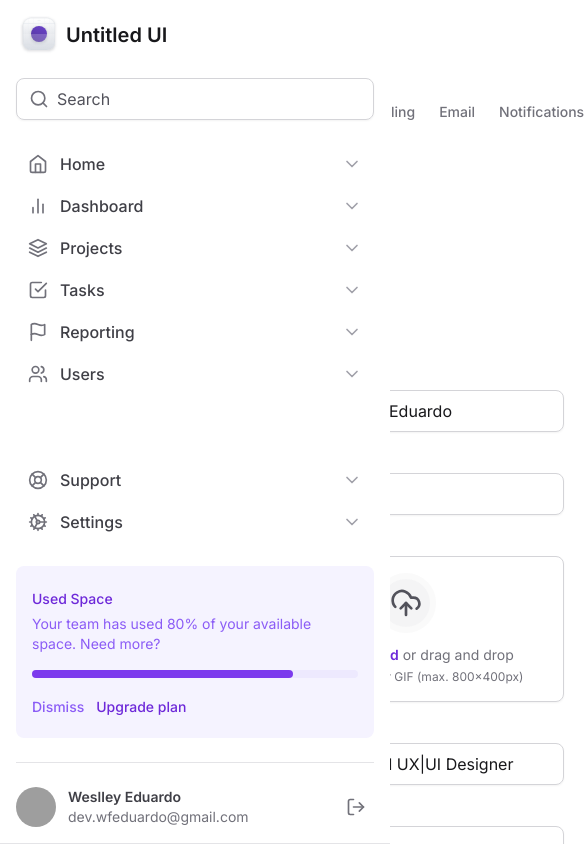
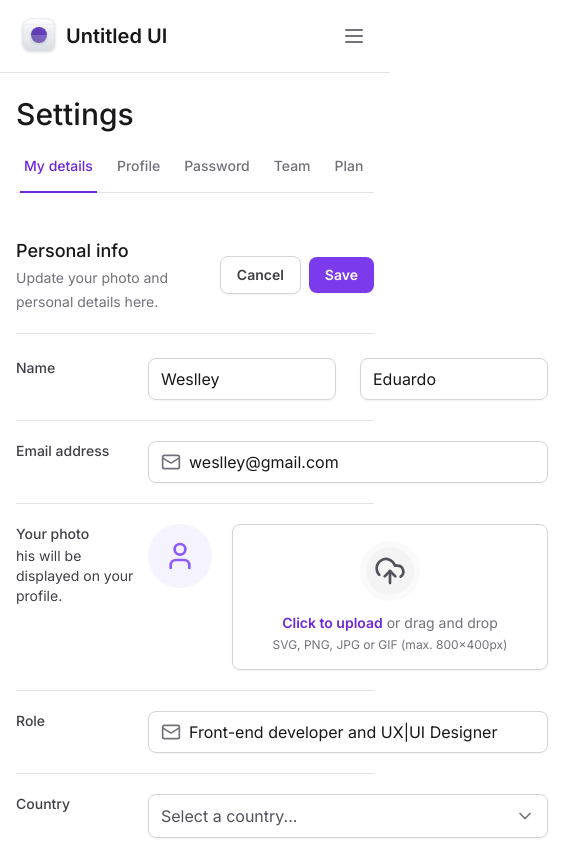
Before and after one commit to Wesed/ignite-tailwind, a Next.js app: page / in a window 390 px wide. Shown: the top 844 px of the page, 585 px wide, since content can reach past the window. Built offline with nearby package versions, Linux system fonts and the light colour scheme; grey boxes are pictures that could not be loaded.

Commit message:
responsividade na tab: usando o react-scroll-area do radix

```diff
--- a/package.json
+++ b/package.json
@@ -10,6 +10,8 @@
   },
   "dependencies": {
     "@formkit/auto-animate": "^0.7.0",
+    "@radix-ui/react-collapsible": "^1.0.3",
+    "@radix-ui/react-scroll-area": "^1.0.4",
     "@radix-ui/react-select": "^1.2.2",
     "@radix-ui/react-tabs": "^1.0.4",
     "@types/node": "20.4.9",
--- a/src/app/layout.tsx
+++ b/src/app/layout.tsx
@@ -18,9 +18,11 @@
   return (
     <html lang="en">
       <body className={inter.className}>
-        <div className="grid min-h-screen grid-cols-app">
+        <div className="min-h-screen lg:grid lg:grid-cols-app">
           <Sidebar />
-          <main className="px-8 pb-12 pt-8">{children}</main>
+          <main className="px-4 pb-12 pt-24 lg:col-start-2 lg:px-8 lg:pt-8">
+            {children}
+          </main>
         </div>
       </body>
     </html>
--- a/src/components/SettingsTabs/TabItem.tsx
+++ b/src/components/SettingsTabs/TabItem.tsx
@@ -15,7 +15,7 @@
       value={value}
       className="group relative px-1 pb-4 text-sm font-medium text-zinc-500 hover:text-violet-700 data-[state=active]:text-violet-700"
     >
-      <span className="rounded group-focus-visible:ring-2 group-focus-visible:ring-violet-400 group-focus-visible:ring-offset-4">
+      <span className="whitespace-nowrap rounded group-focus-visible:ring-2 group-focus-visible:ring-violet-400 group-focus-visible:ring-offset-4">
         {/* focus-within:border-violet-500 focus-within:shadow-sm focus-within:ring-2 focus-within:ring-violet-50 */}
         {title}
       </span>
--- a/src/components/SettingsTabs/index.tsx
+++ b/src/components/SettingsTabs/index.tsx
@@ -1,6 +1,7 @@
 'use client'
 import { useState } from 'react'
 import * as Tabs from '@radix-ui/react-tabs'
+import * as ScrollArea from '@radix-ui/react-scroll-area'
 import { TabItem } from './TabItem'
 
 export function SettingsTabs() {
@@ -8,7 +9,9 @@
 
   return (
     <Tabs.Root value={currentTab} onValueChange={setCurrentTab}>
-      <Tabs.List className="mt-6 flex w-full items-center gap-4 border-b border-zinc-200">
+      <ScrollArea.Root className="w-full" type="scroll">
+        <ScrollArea.Viewport className="w-full overflow-x-scroll">
+          <Tabs.List className=" mt-6 flex w-full items-center gap-4 border-b border-zinc-200 px-1">
             <TabItem
               value="tab1"
               title="My details"
@@ -24,8 +27,16 @@
               title="Password"
               isSelected={currentTab === 'tab3'}
             />
-        <TabItem value="tab4" title="Team" isSelected={currentTab === 'tab4'} />
-        <TabItem value="tab5" title="Plan" isSelected={currentTab === 'tab5'} />
+            <TabItem
+              value="tab4"
+              title="Team"
+              isSelected={currentTab === 'tab4'}
+            />
+            <TabItem
+              value="tab5"
+              title="Plan"
+              isSelected={currentTab === 'tab5'}
+            />
             <TabItem
               value="tab6"
               title="Billing"
@@ -52,6 +63,15 @@
               isSelected={currentTab === 'tab10'}
             />
           </Tabs.List>
+        </ScrollArea.Viewport>
+
+        <ScrollArea.Scrollbar
+          className="flex h-0.5 translate-y-1.5 touch-none select-none flex-col bg-zinc-100"
+          orientation="horizontal"
+        >
+          <ScrollArea.Thumb className="relative flex-1 rounded-lg bg-zinc-300" />
+        </ScrollArea.Scrollbar>
+      </ScrollArea.Root>
     </Tabs.Root>
   )
 }
--- a/src/components/Sidebar/index.tsx
+++ b/src/components/Sidebar/index.tsx
@@ -1,5 +1,6 @@
+'use client'
+
 import {
-  BarChart2,
   CheckSquare,
   Cog,
   Flag,
@@ -8,18 +9,32 @@
   LifeBuoy,
   Users,
   Search,
+  Menu,
+  BarChart2,
 } from 'lucide-react'
 import { Logo } from './logo'
 import { NavItem } from './NavItem'
 import { UsedSpaceWidget } from './UsedSpaceWidget'
 import { Profile } from './Profile'
 import * as Input from '../Input'
+import * as Collapsible from '@radix-ui/react-collapsible'
+import { Button } from '../Form/Button'
 
 export function Sidebar() {
   return (
-    <aside className="fixed bottom-0 left-0 right-0 top-0 z-20 flex flex-col gap-6 border-b border-zinc-200 bg-white p-4 lg:relative lg:right-auto lg:w-80 lg:border-r lg:px-5 lg:py-8">
+    <Collapsible.Root className="fixed left-0 right-0 top-0 z-20 flex flex-col gap-6 border-b border-zinc-200 bg-white p-4 data-[state=open]:bottom-0 data-[state=open]:h-screen lg:right-auto lg:w-80 lg:border-r lg:px-5 lg:py-8 lg:data-[state=closed]:bottom-0 lg:data-[state=closed]:h-screen">
+      <div className="flex items-center justify-between">
         <Logo />
-
+        <Collapsible.CollapsibleTrigger asChild className="lg:hidden">
+          <Button variant="ghost">
+            <Menu className="h-6 w-6" />
+          </Button>
+        </Collapsible.CollapsibleTrigger>
+      </div>
+      <Collapsible.CollapsibleContent
+        forceMount
+        className="flex flex-1 flex-col gap-6 data-[state=closed]:hidden lg:data-[state=closed]:flex"
+      >
         <Input.Root>
           <Input.Prefix>
             <Search className="h-5 w-5 text-zinc-500" />
@@ -41,13 +56,14 @@
             <NavItem title="Support" icon={LifeBuoy} />
             <NavItem title="Settings" icon={Cog} />
           </nav>
-      </div>
 
           <UsedSpaceWidget />
 
           <div className="h-px bg-zinc-200" />
+        </div>
 
         <Profile />
-    </aside>
+      </Collapsible.CollapsibleContent>
+    </Collapsible.Root>
   )
 }
```
Also changed, not shown: 1 other file (tests, documents, lock files or other folders). Lines whose indentation alone changed are shown as unchanged.
